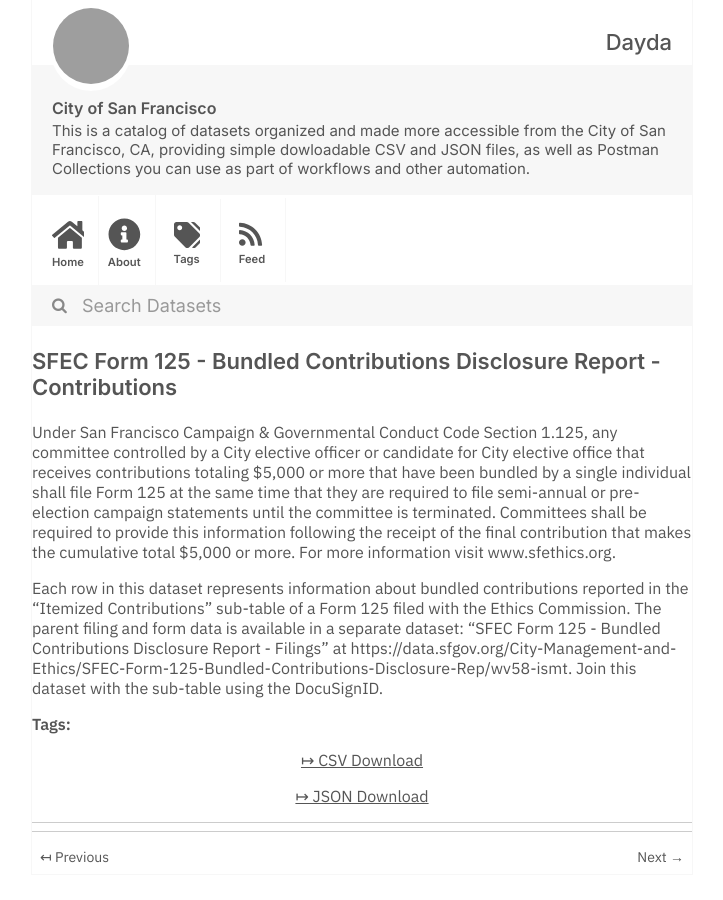
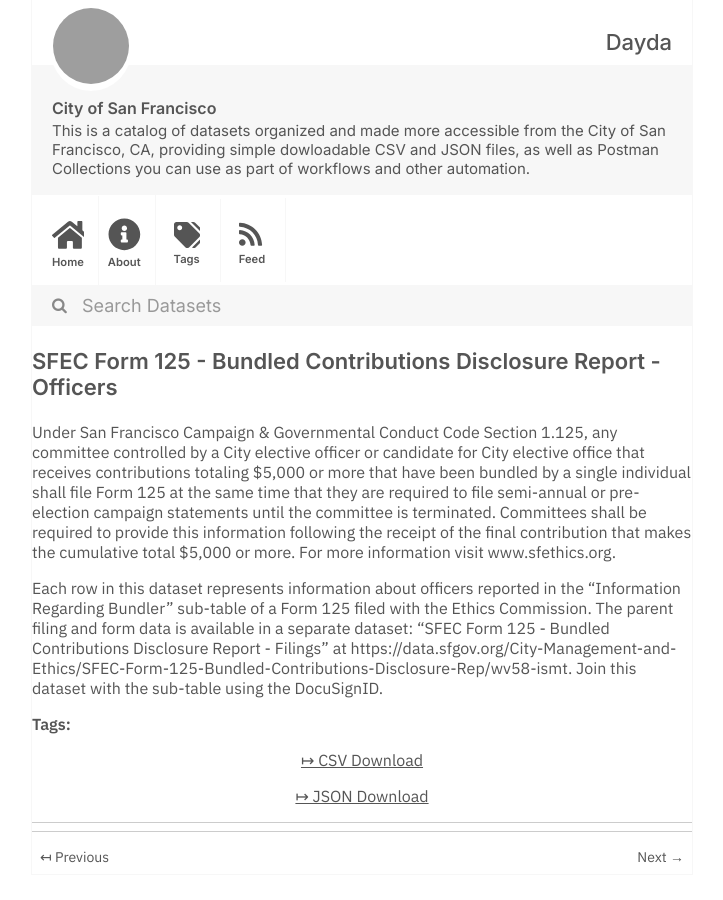
Before and after one commit to dayda-entities/city-of-san-francisco, a Jekyll site: the page built from _posts/2020-11-10-sfec-form-125-bundled-contribu.md, in a window 1280 px wide, cut to the strip 0-900 px from the top of the page. Shown: the whole strip, without its empty margins (278-1001 px from the left). Built offline with Jekyll 4.4.1, drawn with Linux system fonts in a browser that asks for light colours; grey boxes are pictures that could not be loaded.

Commit message:
Publish Data

```diff
--- a/_posts/2020-11-10-sfec-form-125-bundled-contribu.md
+++ b/_posts/2020-11-10-sfec-form-125-bundled-contribu.md
@@ -1,17 +1,17 @@
 ---
-title: SFEC Form 125 - Bundled Contributions Disclosure Report - Contributions
-created: '2020-11-10T16:56:27.912279'
-modified: '2020-11-10T16:56:27.912290'
+title: SFEC Form 125 - Bundled Contributions Disclosure Report - Officers
+created: '2020-11-10T16:57:04.970016'
+modified: '2020-11-10T16:57:04.970026'
 state: active
 type: dataset
 tags: []
 groups:
   - Local Government
-csv_url: 'https://data.sfgov.org/api/views/dzp4-4my5/rows.csv?accessType=DOWNLOAD'
-json_url: 'https://data.sfgov.org/api/views/dzp4-4my5/rows.json?accessType=DOWNLOAD'
+csv_url: 'https://data.sfgov.org/api/views/x9je-gi3q/rows.csv?accessType=DOWNLOAD'
+json_url: 'https://data.sfgov.org/api/views/x9je-gi3q/rows.json?accessType=DOWNLOAD'
 layout: post
 
 ---
 Under San Francisco Campaign & Governmental Conduct Code Section 1.125, any committee controlled by a City elective officer or candidate for City elective office that receives contributions totaling $5,000 or more that have been bundled by a single individual shall file Form 125 at the same time that they are required to file semi-annual or pre-election campaign statements until the committee is terminated. Committees shall be required to provide this information following the receipt of the final contribution that makes the cumulative total $5,000 or more. For more information visit www.sfethics.org.
 
-Each row in this dataset represents information about bundled contributions reported in the "Itemized Contributions" sub-table of a Form 125 filed with the Ethics Commission. The parent filing and form data is available in a separate dataset: "SFEC Form 125 - Bundled Contributions Disclosure Report - Filings" at https://data.sfgov.org/City-Management-and-Ethics/SFEC-Form-125-Bundled-Contributions-Disclosure-Rep/wv58-ismt. Join this dataset with the sub-table using the DocuSignID.
+Each row in this dataset represents information about officers reported in the "Information Regarding Bundler" sub-table of a Form 125 filed with the Ethics Commission. The parent filing and form data is available in a separate dataset: "SFEC Form 125 - Bundled Contributions Disclosure Report - Filings" at https://data.sfgov.org/City-Management-and-Ethics/SFEC-Form-125-Bundled-Contributions-Disclosure-Rep/wv58-ismt. Join this dataset with the sub-table using the DocuSignID.
```
